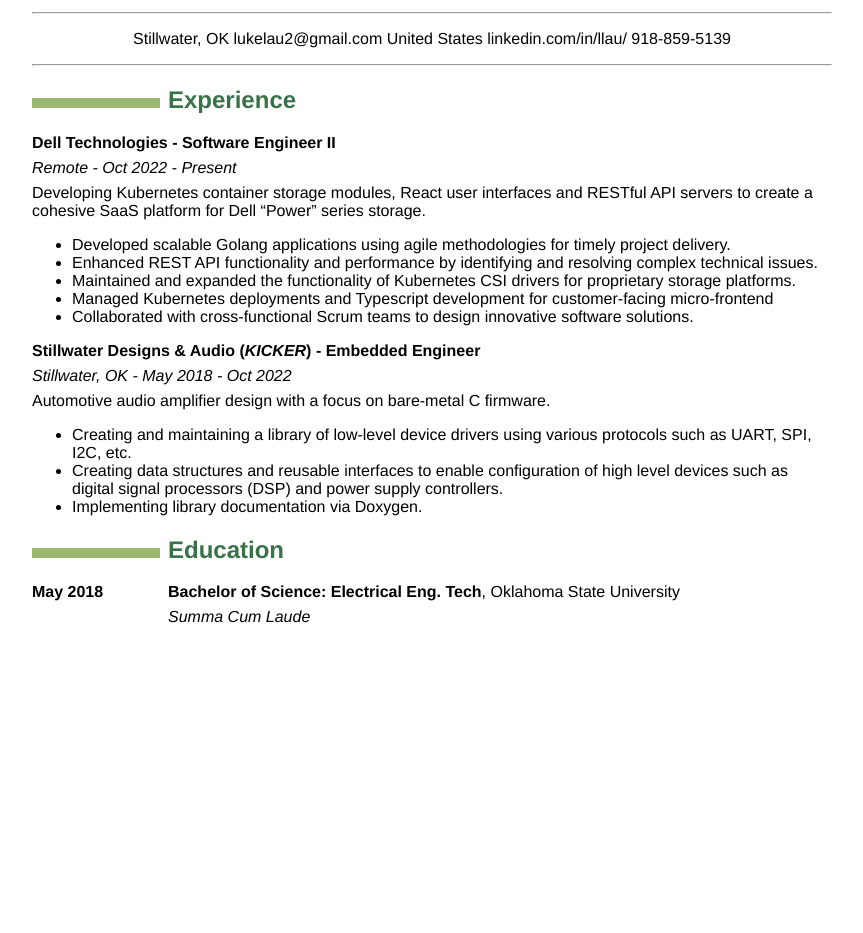
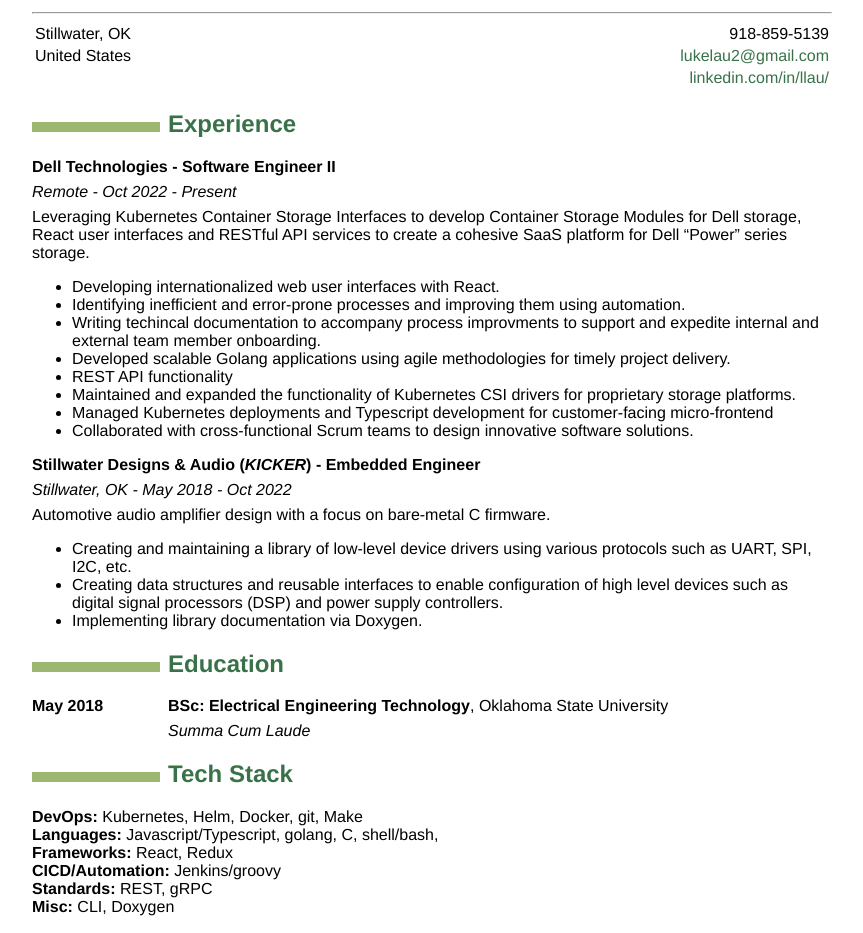
Before and after one commit to lakelaogai/lakelaogai.github.io, a plain HTML site: page index.html in a window 1280 px wide. Shown: the part 114-1047 px from the top of the page, without its empty margins (208-1071 px from the left). Before the commit the page ends 800 px from the top, so only its background shows below. Drawn offline with Linux system fonts and the light colour scheme.

Commit message:
updating experience, skills and formatting

```diff
--- a/index.html
+++ b/index.html
@@ -115,17 +115,32 @@
 <body>
 <h1 id="luke-lau">Luke Lau</h1>
 <hr />
-<blockquote>
-<p>Stillwater, OK lukelau2@gmail.com United States linkedin.com/in/llau/ 918-859-5139</p>
-</blockquote>
-<hr />
+<table>
+<tbody>
+<tr class="odd">
+<td style="text-align: left;">Stillwater, OK</td>
+<td style="text-align: right;">918-859-5139</td>
+</tr>
+<tr class="even">
+<td style="text-align: left;">United States</td>
+<td style="text-align: right;"><a href="mailto:lukelau2@gmail.com" class="email">lukelau2@gmail.com</a></td>
+</tr>
+<tr class="odd">
+<td style="text-align: left;"></td>
+<td style="text-align: right;"><a href="https://linkedin.com/in/llau" target="_blank">linkedin.com/in/llau/</a></td>
+</tr>
+</tbody>
+</table>
 <h2 id="experience">Experience</h2>
 <p><strong>Dell Technologies - Software Engineer II</strong></p>
 <p><em>Remote - Oct 2022 - Present</em></p>
-<p>Developing Kubernetes container storage modules, React user interfaces and RESTful API servers to create a cohesive SaaS platform for Dell “Power” series storage.</p>
+<p>Leveraging Kubernetes Container Storage Interfaces to develop Container Storage Modules for Dell storage, React user interfaces and RESTful API services to create a cohesive SaaS platform for Dell “Power” series storage.</p>
 <ul>
+<li>Developing internationalized web user interfaces with React.</li>
+<li>Identifying inefficient and error-prone processes and improving them using automation.</li>
+<li>Writing techincal documentation to accompany process improvments to support and expedite internal and external team member onboarding.</li>
 <li>Developed scalable Golang applications using agile methodologies for timely project delivery.</li>
-<li>Enhanced REST API functionality and performance by identifying and resolving complex technical issues.</li>
+<li>REST API functionality</li>
 <li>Maintained and expanded the functionality of Kubernetes CSI drivers for proprietary storage platforms.</li>
 <li>Managed Kubernetes deployments and Typescript development for customer-facing micro-frontend</li>
 <li>Collaborated with cross-functional Scrum teams to design innovative software solutions.</li>
@@ -141,9 +156,16 @@
 <h2 id="education">Education</h2>
 <dl>
 <dt>May 2018</dt>
-<dd><p><strong>Bachelor of Science: Electrical Eng. Tech</strong>, Oklahoma State University</p>
+<dd><p><strong>BSc: Electrical Engineering Technology</strong>, Oklahoma State University</p>
 <p><em>Summa Cum Laude</em></p>
 </dd>
 </dl>
+<h2 id="tech-stack">Tech Stack</h2>
+<p><strong>DevOps:</strong> Kubernetes, Helm, Docker, git, Make<br />
+<strong>Languages:</strong> Javascript/Typescript, golang, C, shell/bash,<br />
+<strong>Frameworks:</strong> React, Redux<br />
+<strong>CICD/Automation:</strong> Jenkins/groovy<br />
+<strong>Standards:</strong> REST, gRPC<br />
+<strong>Misc:</strong> CLI, Doxygen</p>
 </body>
 </html>
```
Also changed, not shown: 1 other file.
